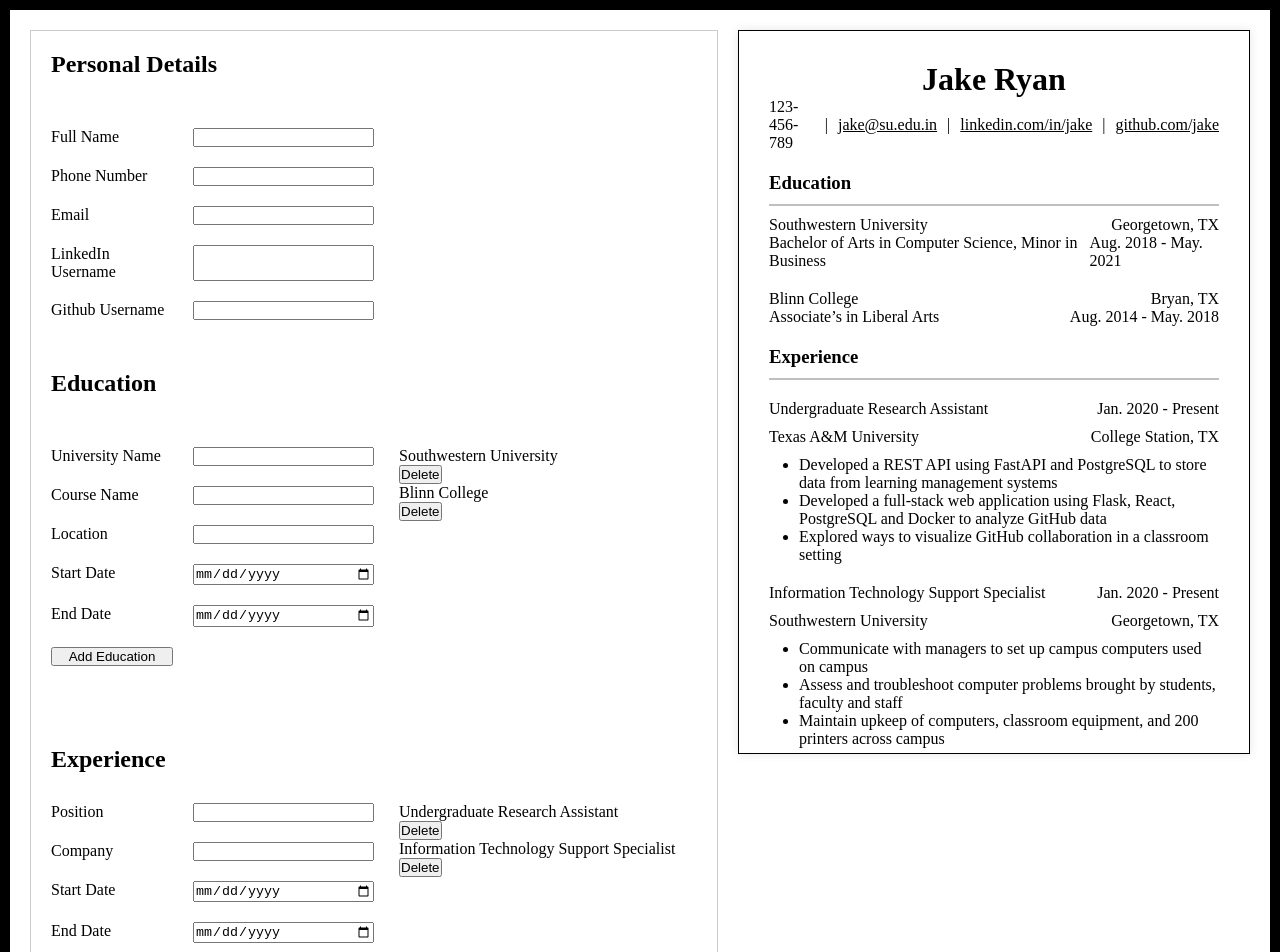
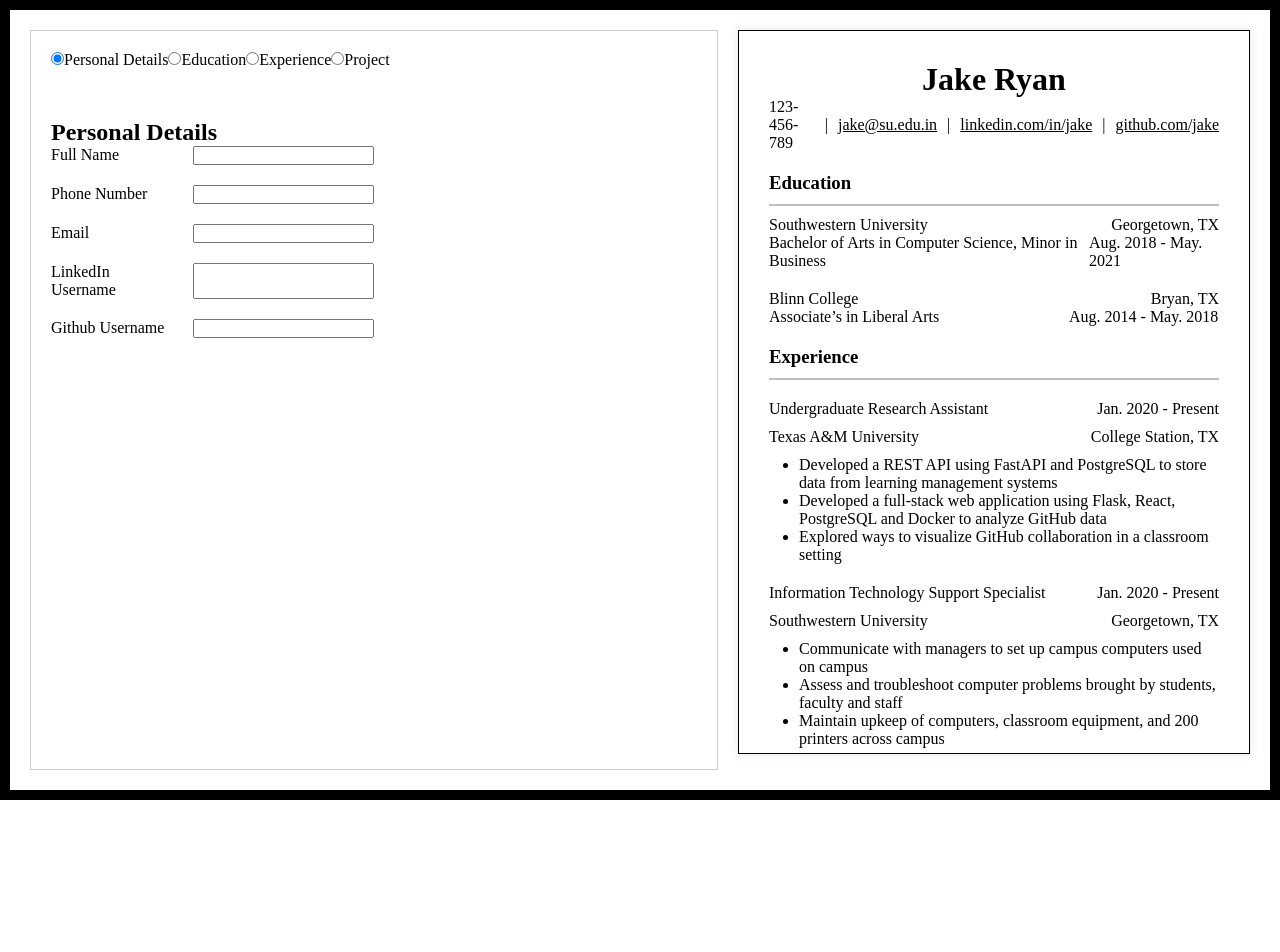
Before and after one commit to GopiWebDev/react_cv_application, a React (Vite) app: page / in a window 1280 px wide. Shown: the top 952 px of the page. After the commit the page ends 800 px from the top, so only its background shows below. Built offline with nearby package versions, Linux system fonts and the light colour scheme.

Commit message:
add project view and form

```diff
--- a/src/App.jsx
+++ b/src/App.jsx
@@ -1,12 +1,11 @@
 import { useState } from 'react'
-// Forms
-import PersonalDetailsForm from './components/forms/PersonalDetailsForm'
-import EducationForm from './components/forms/EducationForm'
-import ExperienceForm from './components/forms/ExperienceForm'
+
 // Preview Components
 import Personal from './components/Personal'
 import Education from './components/Education'
 import Experience from './components/Experience'
+import Projects from './components/Projects'
+import EditSection from './components/EditSection'
 
 const App = () => {
   const [data, setData] = useState({
@@ -59,19 +58,40 @@
         ],
       },
     ],
+    projects: [
+      {
+        name: 'Gitlytics',
+        tools: ['Python', 'Flask', 'React', 'PostgreSQL', 'Docker'],
+        description: [
+          'Developed a full-stack web application using with Flask serving a REST API with React as the frontend',
+          'Implemented GitHub OAuth to get data from user’s repositories',
+          'Visualized GitHub data to show collaboration',
+          'Used Celery and Redis for asynchronous tasks',
+        ],
+        repoLink: 'https://github.com',
+      },
+      {
+        name: 'Simple Paintball',
+        tools: ['Spigot API', 'Java', 'Maven', 'TravisCI', 'Git'],
+        description: [
+          'Developed a Minecraft server plugin to entertain kids during free time for a previous job',
+          'Published plugin to websites gaining 2K+ downloads and an average 4.5/5-star review',
+          'Implemented continuous delivery using TravisCI to build the plugin upon new a release',
+          'Collaborated with Minecraft server administrators to suggest features and get feedback about the plugin',
+        ],
+        repoLink: 'https://github.com',
+      },
+    ],
   })
 
   return (
     <div className='container'>
-      <div className='edit-section'>
-        <PersonalDetailsForm setData={setData} />
-        <EducationForm setData={setData} data={data.education} />
-        <ExperienceForm setData={setData} data={data.experiences} />
-      </div>
+      <EditSection data={data} setData={setData} />
       <div className='view'>
         <Personal data={data.personal} />
         <Education data={data.education} />
         <Experience data={data.experiences} />
+        <Projects data={data.projects} />
       </div>
     </div>
   )
--- /dev/null
+++ b/src/components/EditSection.jsx
@@ -0,0 +1,77 @@
+import { useState } from 'react'
+
+import PersonalDetailsForm from '../components/forms/PersonalDetailsForm'
+import EducationForm from '../components/forms/EducationForm'
+import ExperienceForm from '../components/forms/ExperienceForm'
+import ProjectsForm from './forms/ProjectsForm'
+
+const EditSection = ({ data, setData }) => {
+  const [selectedForm, setSelectedForm] = useState('personal')
+
+  const handleFormChange = (e) => {
+    setSelectedForm(e.target.value)
+  }
+
+  return (
+    <div className='edit-section'>
+      <div>
+        <label>
+          <input
+            type='radio'
+            value='personal'
+            checked={selectedForm === 'personal'}
+            onChange={handleFormChange}
+          />
+          Personal Details
+        </label>
+
+        <label>
+          <input
+            type='radio'
+            value='education'
+            checked={selectedForm === 'education'}
+            onChange={handleFormChange}
+          />
+          Education
+        </label>
+
+        <label>
+          <input
+            type='radio'
+            value='experience'
+            checked={selectedForm === 'experience'}
+            onChange={handleFormChange}
+          />
+          Experience
+        </label>
+
+        <label>
+          <input
+            type='radio'
+            value='projects'
+            checked={selectedForm === 'projects'}
+            onChange={handleFormChange}
+          />
+          Project
+        </label>
+      </div>
+
+      <div>
+        {selectedForm === 'personal' && (
+          <PersonalDetailsForm setData={setData} />
+        )}
+        {selectedForm === 'education' && (
+          <EducationForm setData={setData} data={data.education} />
+        )}
+        {selectedForm === 'experience' && (
+          <ExperienceForm setData={setData} data={data.experiences} />
+        )}
+        {selectedForm === 'projects' && (
+          <ProjectsForm setData={setData} data={data.projects} />
+        )}
+      </div>
+    </div>
+  )
+}
+
+export default EditSection
--- a/src/components/Education.jsx
+++ b/src/components/Education.jsx
@@ -40,7 +40,7 @@
       </div>
       <div style={{ display: 'flex', justifyContent: 'space-between' }}>
         <p>{major}</p>
-        <p>{formatDate}</p>
+        <p style={{ width: '150px' }}>{formatDate}</p>
       </div>
     </div>
   )
--- /dev/null
+++ b/src/components/Projects.jsx
@@ -0,0 +1,40 @@
+const ProjectsData = ({ data }) => {
+  const { name, tools, description, repoLink } = data
+  return (
+    <div className='project-detail'>
+      <div style={{ display: 'flex' }}>
+        <a href={repoLink}>{name} | </a>
+        <div style={{ display: 'flex' }}>
+          {tools &&
+            tools.map((tool) => {
+              if (tool) return <p key={tool}> {tool} | </p>
+            })}
+        </div>
+      </div>
+
+      <ul>
+        {description &&
+          description.map((des) => {
+            if (!des) return
+            return <li key={des}>{des}</li>
+          })}
+      </ul>
+    </div>
+  )
+}
+
+const Projects = ({ data }) => {
+  return (
+    <div className='projects-section'>
+      <h3>Projects</h3>
+      <div className='line'></div>
+      <div>
+        {data.map((dat) => {
+          return <ProjectsData key={dat.name} data={dat} />
+        })}
+      </div>
+    </div>
+  )
+}
+
+export default Projects
--- a/src/components/forms/ExperienceForm.jsx
+++ b/src/components/forms/ExperienceForm.jsx
@@ -141,7 +141,6 @@
             <button
               onClick={addDescription}
               type='button'
-              className='add-desc'
               style={{ width: '20px', cursor: 'pointer' }}
             >
               +
--- /dev/null
+++ b/src/components/forms/ProjectsForm.jsx
@@ -0,0 +1,121 @@
+import { useState } from 'react'
+
+const ProjectsForm = ({ setData, data }) => {
+  const [name, setName] = useState('')
+  const [tools, setTools] = useState([])
+  const [toolsInput, setToolsInput] = useState('')
+  const [description, setDescription] = useState([])
+  const [inputValue, setInputValue] = useState('')
+
+  const handleInputChange = (e) => {
+    e.preventDefault()
+
+    const { name, value } = e.target
+
+    switch (name) {
+      case 'name':
+        setName(value)
+        break
+      case 'tools':
+        setToolsInput(value)
+        break
+      case 'descriptions':
+        setInputValue(value)
+        break
+      default:
+        break
+    }
+  }
+
+  const addDescription = () => {
+    if (inputValue.trim() !== '') {
+      setDescription((prevDescription) => [...prevDescription, inputValue])
+      setInputValue('')
+    }
+  }
+
+  const addTools = () => {
+    if (toolsInput.trim() !== '') {
+      setTools((prev) => [...prev, toolsInput])
+      setToolsInput('')
+    }
+  }
+
+  const addProject = (newProject) => {
+    const { name } = newProject
+
+    if (!name) return
+    setData((prev) => ({
+      ...prev,
+      projects: [...prev.projects, newProject],
+    }))
+  }
+
+  const handleSubmit = (e) => {
+    e.preventDefault()
+
+    const newProject = {
+      name,
+      tools,
+      description,
+    }
+
+    addProject(newProject)
+  }
+
+  return (
+    <div>
+      <h2>Projects</h2>
+      <div>
+        <form action='' className='form' onSubmit={handleSubmit}>
+          <label htmlFor='name'>Name</label>
+          <input
+            onChange={handleInputChange}
+            type='text'
+            name='name'
+            id='name'
+          />
+
+          <label htmlFor='tools'>Tech Stack</label>
+          <span>
+            <input
+              type='text'
+              name='tools'
+              id='tools'
+              onChange={handleInputChange}
+              value={toolsInput}
+            />
+            <button
+              onClick={addTools}
+              type='button'
+              style={{ width: '20px', cursor: 'pointer' }}
+            >
+              +
+            </button>
+          </span>
+
+          <label htmlFor='descriptions'>Description</label>
+          <span>
+            <input
+              type='text'
+              name='descriptions'
+              id='descriptions'
+              onChange={handleInputChange}
+              value={inputValue}
+            />
+            <button
+              onClick={addDescription}
+              type='button'
+              style={{ width: '20px', cursor: 'pointer' }}
+            >
+              +
+            </button>
+          </span>
+          <input type='submit' />
+        </form>
+      </div>
+    </div>
+  )
+}
+
+export default ProjectsForm
--- a/src/index.css
+++ b/src/index.css
@@ -119,3 +119,7 @@
 .experience-detail ul {
   margin-left: 30px;
 }
+
+.project-detail {
+  margin-bottom: 10px;
+}
```
